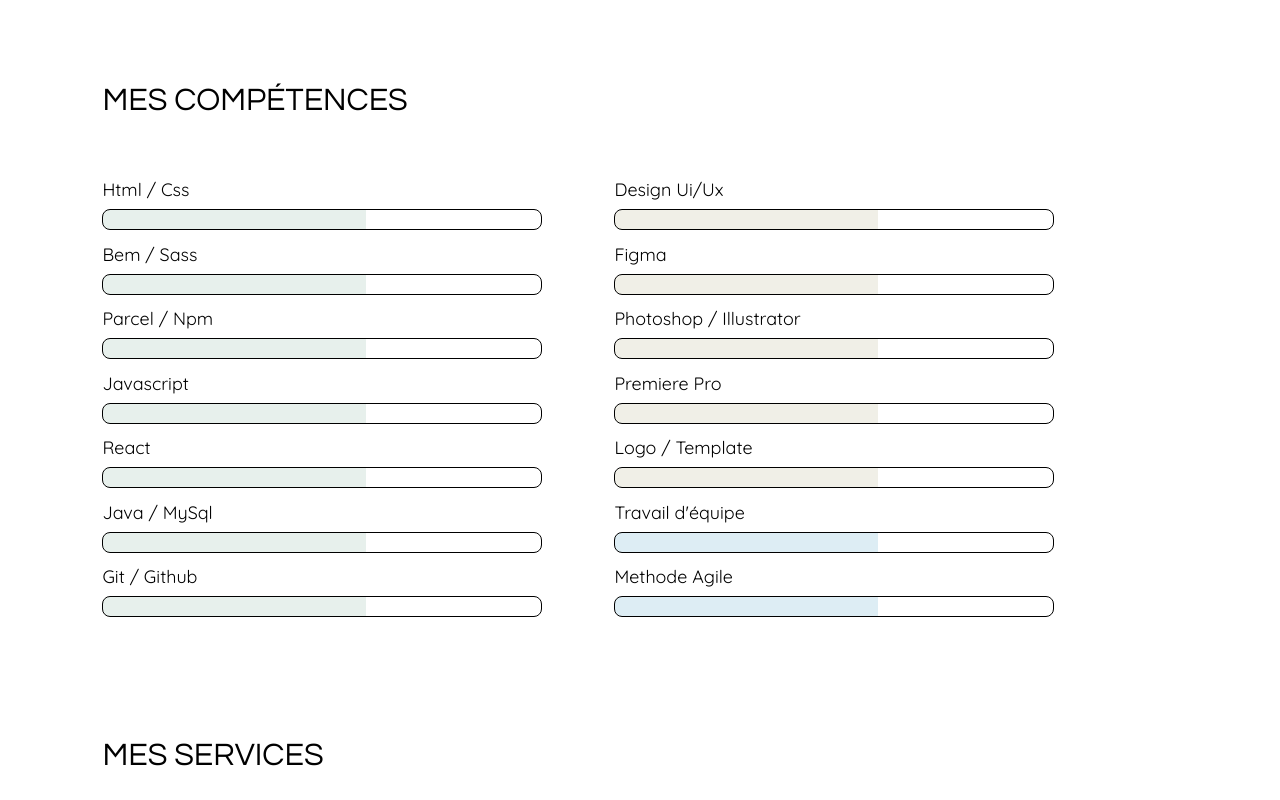
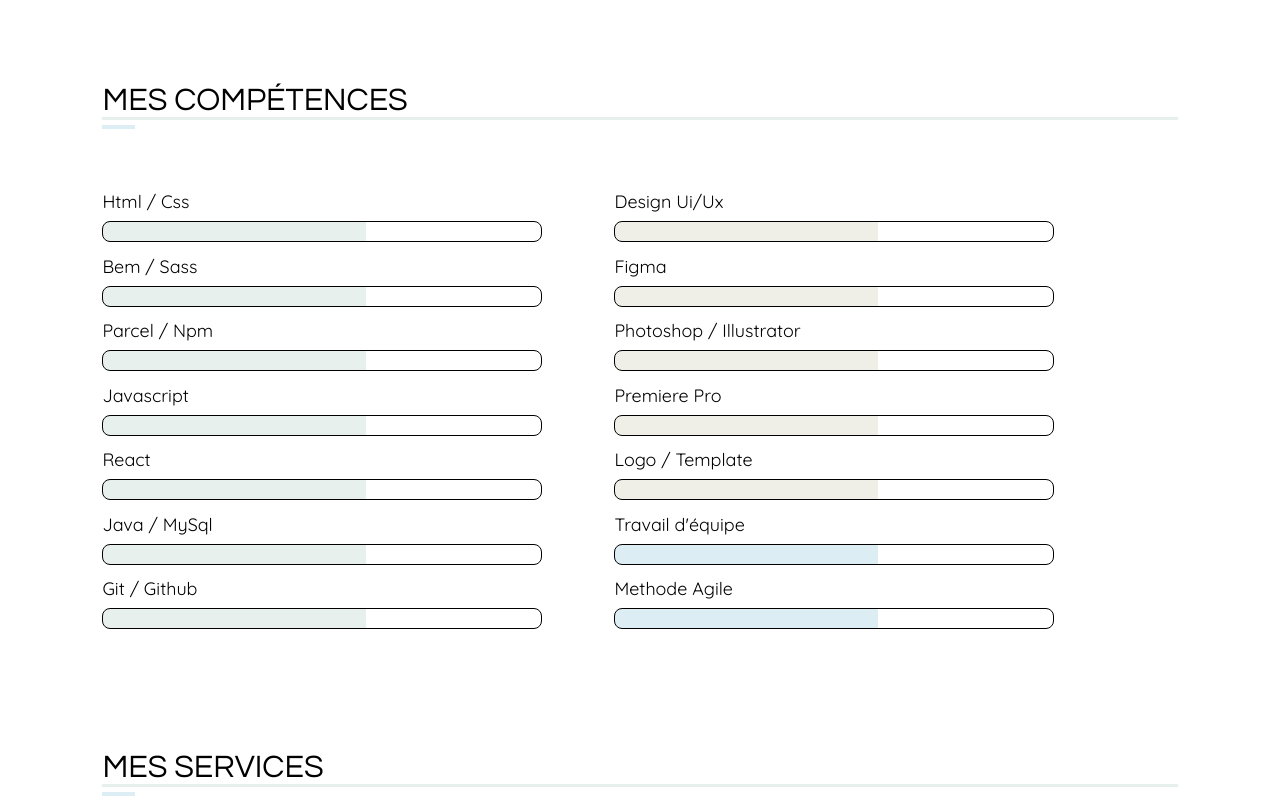
Before and after one commit to Mauduit-O/Portfolio, a website built with Parcel: page src/pages/about-me.html in a window 1280 px wide. Shown: the part 360-1160 px from the top of the page. Built offline with nearby package versions, Linux system fonts and the light colour scheme.

Commit message:
added decoration in page about me

```diff
--- a/src/pages/about-me.html
+++ b/src/pages/about-me.html
@@ -52,6 +52,8 @@
 
     <article class="skills">
       <h1>Mes compétences</h1>
+      <div class="line1"></div>
+      <div class="line2"></div>
       <div>
         <span class="line1"></span>
         <span class="line2"></span>
@@ -133,6 +135,8 @@
 
     <article class="services">
       <h1>Mes services</h1>
+        <div class="line1"></div>
+        <div class="line2"></div>
       <div class="container-services">
         <div class="content-services">
           <img src="../assets/icon/developpement_icon.svg" alt="Icon developpement">
--- a/src/scss/about-me.scss
+++ b/src/scss/about-me.scss
@@ -48,16 +48,8 @@ background-color: #E7F0EC;
 
   h1 {
     text-transform: uppercase;
-    margin-bottom: 6%;
     border-bottom: #E7F0EC;
     font-size: 2rem;
-  }
-
-  .line1 {
-    width: 4vw;
-    height: 8px;
-    background-color: black;
-    // background-color: #e7f0ec;
   }
 
   .container_skills {
@@ -103,13 +95,13 @@ background-color: #E7F0EC;
   h1 {
     font-size: 2rem;
     text-transform: uppercase;
-    margin-bottom: 8%;
   }
 
   .container-services {
     display: flex;
     text-align: center;
     justify-content: space-between;
+    margin-top: 6%;
   }
 
   .content-services {
@@ -127,3 +119,17 @@ background-color: #E7F0EC;
     }
   }
 }
+
+.line1 {
+  width: 100%;
+  height: 3px;
+  background: #E7F0EC;
+}
+
+.line2 {
+  width: 3%;
+  height: 4px;
+  background: #ddedf4;
+  margin-top: 5px;
+  margin-bottom: 6%;
+}
```
